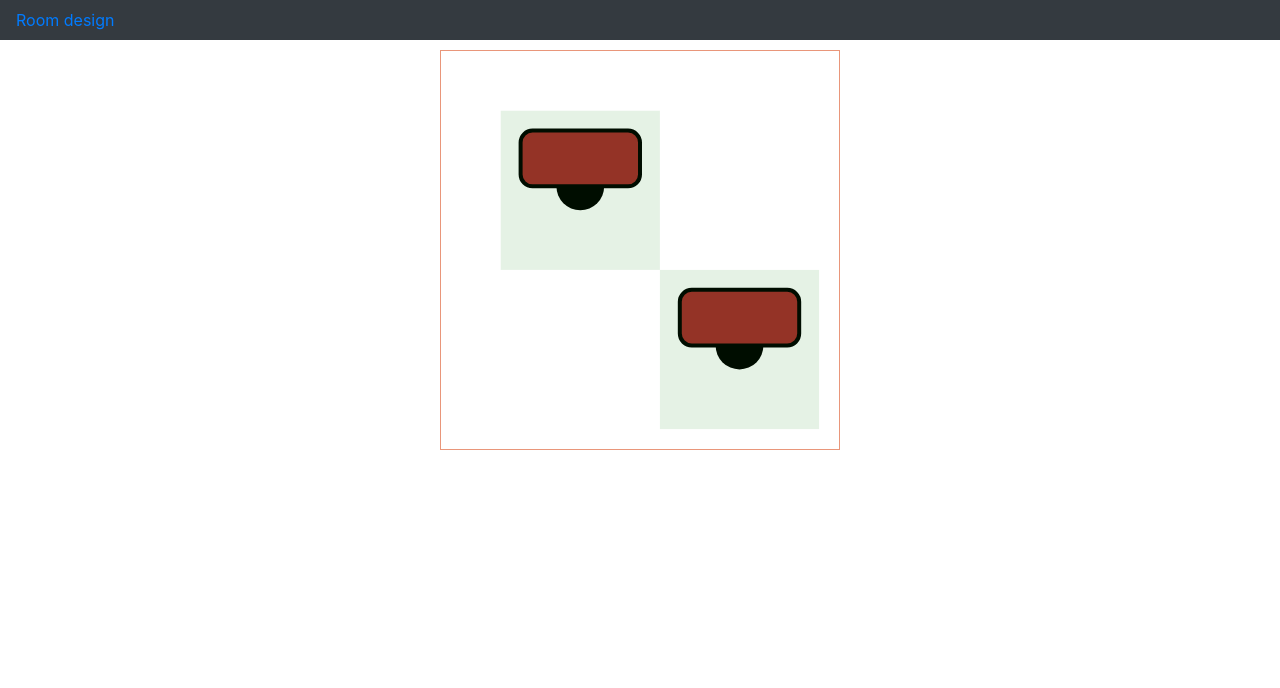
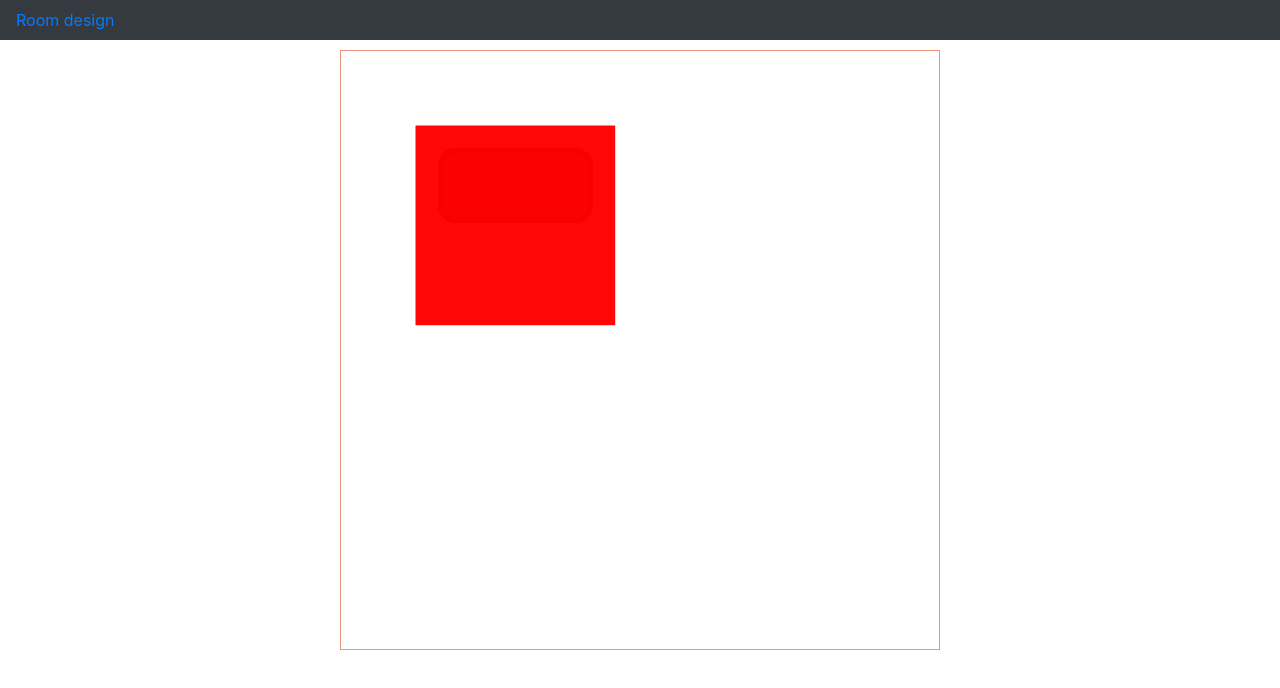
Before and after one commit to K44mil/svg-tutorial, an Angular app: page /roomdesigner in a window 1280 px wide. Shown: the top 688 px of the page. Built offline with nearby package versions, Linux system fonts and the light colour scheme.

Commit message:
room designer finished

```diff
--- a/src/app/_components/room-designer/room-designer.component.html
+++ b/src/app/_components/room-designer/room-designer.component.html
@@ -1,7 +1,7 @@
 <div class="room-designer">
     <svg
-    [attr.width]="400"
-    [attr.height]="400"
+    [attr.width]="this.roomWidth"
+    [attr.height]="this.roomHeight"
     [attr.viewBox]="this.viewBox"
     id="svgElement"
     (mouseup)="onSvgMouseUp($event)"
@@ -19,8 +19,22 @@
         </circle>
     </g>
 
+    <g *ngFor="let desk of desks">
 
-    <rect *ngFor="let desk of desks"
+        <!-- front to left -->
+        <rect *ngIf="desk.direction === 1"
+        [attr.x]="desk.positionX"
+        [attr.y]="desk.positionY"
+        [attr.width]="desk.height"
+        [attr.height]="desk.width"
+        stroke="black"
+        stroke-width="5"
+        rx="15"
+        fill="brown">
+        </rect>
+
+        <!-- front to top -->
+        <rect *ngIf="desk.direction === 2"
         [attr.x]="desk.positionX"
         [attr.y]="desk.positionY"
         [attr.width]="desk.width"
@@ -31,6 +45,32 @@
         fill="brown">
         </rect>
 
+        <!-- front to right -->
+        <rect *ngIf="desk.direction === 3"
+        [attr.x]="desk.positionX + 80"
+        [attr.y]="desk.positionY"
+        [attr.width]="desk.height"
+        [attr.height]="desk.width"
+        stroke="black"
+        stroke-width="5"
+        rx="15"
+        fill="brown">
+        </rect>
+
+        <!-- front to bottom -->
+        <rect *ngIf="desk.direction === 4"
+        [attr.x]="desk.positionX"
+        [attr.y]="desk.positionY + 80"
+        [attr.width]="desk.width"
+        [attr.height]="desk.height"
+        stroke="black"
+        stroke-width="5"
+        rx="15"
+        fill="brown">
+        </rect>
+
+
+    </g>
 
     <rect *ngFor="let desk of desks"
     [attr.x]="desk.positionX-25"
@@ -38,7 +78,7 @@
     [attr.width]="spaceWidth"
     [attr.height]="spaceHeight"
     [attr.fill]="desk.collide === 0 ? 'green' : 'red'"
-    fill-opacity="0.1"
+    fill-opacity="0.5"
     (mousedown)="onRectMouseDown($event, desk)">
         <title>
             NAZWA PRACOWNIKA
--- a/src/app/_components/room-designer/room-designer.component.ts
+++ b/src/app/_components/room-designer/room-designer.component.ts
@@ -21,34 +21,35 @@ export class RoomDesignerComponent implements OnInit {
   spaceHeight = 200;
 
   // room properites
-  roomHeight = 500;
-  roomWidth = 500;
+  roomHeight = 600;
+  roomWidth = 600;
 
   // SVG viewBox properties
-  viewBox = "0 0 " + this.roomWidth.toString() + " " + this.roomHeight.toString();
+  viewBox = '0 0 ' + this.roomWidth.toString() + ' ' + this.roomHeight.toString();
 
   // test string
-  worker: string = "Jan Kowalski\nProgrammer\n";
+  worker = 'Jan Kowalski\nProgrammer\n';
 
   constructor() { }
 
   ngOnInit() {
     // test objects
-    let desk = new Desk(1, 70, 150, 100, 100, 2, 0, 0, 0);
-    let _desk = new Desk(2, 70, 150, 300, 300, 2, 0, 0, 0);
+    for(let i = 0; i < 5; i++) {
+      const desk = new Desk(i+1, 70, 150, 100, 100, 2, 0, -1, 0);
+      this.desks.push(desk);
+    }
 
-    this.desks.push(desk);
-    this.desks.push(_desk);
+    this.detectCollisions();
   }
 
   onSvgMouseLeave(e: MouseEvent) {
     this.correctDesksPositions();
-    // this.correctDesksCollisions();
+    this.detectCollisions();
   }
 
   onSvgMouseUp(e: MouseEvent) {
 
-      let svgElement = e.target as SVGElement;
+      const svgElement = e.target as SVGElement;
       let svgSvgElement = e.target as SVGSVGElement;
 
       if (!(svgElement instanceof SVGSVGElement)) {
@@ -72,7 +73,7 @@ export class RoomDesignerComponent implements OnInit {
 
   onSvgMouseMove(e: MouseEvent) {
     if (this.selectedDesk) {
-      let svgElement = e.target as SVGElement;
+      const svgElement = e.target as SVGElement;
       let svgSvgElement = e.target as SVGSVGElement;
 
       if (!(svgElement instanceof SVGSVGElement)) {
@@ -95,17 +96,19 @@ export class RoomDesignerComponent implements OnInit {
       selectedDeskBorders = selectedDeskBorders.matrixTransform(svgSvgElement.getScreenCTM().inverse());
 
       // set selected desk position
-      this.selectedDesk.positionX = point.x - this.selectedDeskPoint.x;
-      this.selectedDesk.positionY = point.y - this.selectedDeskPoint.y;
+      this.selectedDesk.positionX = Math.floor(point.x - this.selectedDeskPoint.x);
+      this.selectedDesk.positionY = Math.floor(point.y - this.selectedDeskPoint.y);
 
       // correct position if out of the svg
       this.correctDesksPositions();
       // detect collision
-      this.correctDesksCollisions();
+      this.detectCollisions();
       // // print space rect borders coords
       // console.log('-----------------------RECT BORDERS-----------------------------------');
       // console.log('%cSelected desk: ' + this.selectedDesk, 'color: red; font-weight: bold');
-      // console.log('%cCORDS: ' + '\nLeft: ' + selectedDeskBorders.x + '\nTop: ' + selectedDeskBorders.y + '\nRight: ' + (selectedDeskBorders.x + this.selectedDesk.width) + '\nBottom: ' + (selectedDeskBorders.y + this.selectedDesk.height), 'color: red; font-weight: 900;');
+      // console.log('%cCORDS: ' + '\nLeft: ' + selectedDeskBorders.x
+                    //  + '\nTop: ' + selectedDeskBorders.y + '\nRight: ' + (selectedDeskBorders.x + this.selectedDesk.width)
+                    //  + '\nBottom: ' + (selectedDeskBorders.y + this.selectedDesk.height), 'color: red; font-weight: 900;');
     }
   }
 
@@ -118,7 +121,6 @@ export class RoomDesignerComponent implements OnInit {
       svgSvgElement = svgElement.ownerSVGElement;
     }
     const rect = svgElement.getBoundingClientRect();
-
 
     let selectedDeskBorders = svgSvgElement.createSVGPoint();
     let point = svgSvgElement.createSVGPoint();
@@ -165,39 +167,67 @@ export class RoomDesignerComponent implements OnInit {
     });
   }
 
-  correctDesksCollisions(): void {
+  detectCollisions(): void {
+    console.clear();
     for(let i = 0; i < this.desks.length; i++) {
+      this.desks[i].collide = 0;
       for(let j = 0; j < this.desks.length; j++) {
 
         const deskI = this.desks[i];
         const deskJ = this.desks[j];
 
         // space border Desk I
-        const spaceBorderLeftI = deskI.positionX - (this.spaceWidth - deskI.width)/2;
-        const spaceBorderTopI = deskI.positionY - (this.spaceWidth - deskI.width)/2;
-        const spaceBorderRightI = deskI.positionX + deskI.width + (this.spaceWidth - deskI.width)/2;
-        const spaceBorderBottomI = deskI.positionY + deskI.height + (this.spaceHeight - ((this.spaceWidth - deskI.width)/2 + deskI.height));;
+        const spaceBorderLeftI = deskI.positionX - (this.spaceWidth - deskI.width) / 2;
+        const spaceBorderTopI = deskI.positionY - (this.spaceWidth - deskI.width) / 2;
+        const spaceBorderRightI = deskI.positionX + deskI.width + (this.spaceWidth - deskI.width) / 2;
+        const spaceBorderBottomI = deskI.positionY + deskI.height
+         + (this.spaceHeight - ((this.spaceWidth - deskI.width) / 2 + deskI.height));
 
         // space border Desk J
-        const spaceBorderLeftJ = deskJ.positionX - (this.spaceWidth - deskJ.width)/2;
-        const spaceBorderTopJ = deskJ.positionY - (this.spaceWidth - deskJ.width)/2;
-        const spaceBorderRightJ = deskJ.positionX + deskJ.width + (this.spaceWidth - deskJ.width)/2;
-        const spaceBorderBottomJ = deskJ.positionY + deskJ.height + (this.spaceHeight - ((this.spaceWidth - deskJ.width)/2 + deskJ.height));;
+        const spaceBorderLeftJ = deskJ.positionX - (this.spaceWidth - deskJ.width) / 2;
+        const spaceBorderTopJ = deskJ.positionY - (this.spaceWidth - deskJ.width) / 2;
+        const spaceBorderRightJ = deskJ.positionX + deskJ.width + (this.spaceWidth - deskJ.width) / 2;
+        const spaceBorderBottomJ = deskJ.positionY + deskJ.height
+         + (this.spaceHeight - ((this.spaceWidth - deskJ.width) / 2 + deskJ.height));
 
         if (deskI.id === deskJ.id) {
           continue;
         }
 
         // collision detect
-        if (((spaceBorderTopI <= spaceBorderTopJ && (spaceBorderBottomI <= spaceBorderBottomJ && spaceBorderBottomI >= spaceBorderTopJ)) ||
-            (spaceBorderBottomI >= spaceBorderBottomJ && (spaceBorderTopI >= spaceBorderTopJ && spaceBorderTopI <= spaceBorderBottomJ))) &&
-            ((spaceBorderLeftI  <= spaceBorderLeftJ && (spaceBorderRightI <= spaceBorderRightJ && spaceBorderRightI >= spaceBorderLeftJ) ||
-            (spaceBorderRightI >= spaceBorderRightJ && (spaceBorderLeftI >= spaceBorderLeftJ && spaceBorderLeftI <= spaceBorderRightJ))))) {
-              deskI.collide = 1;
-            } else {
-              deskI.collide = 0;
-            }
+        if (spaceBorderTopI === spaceBorderTopJ && spaceBorderRightI === spaceBorderRightJ
+           && spaceBorderBottomI === spaceBorderBottomJ && spaceBorderLeftI === spaceBorderLeftJ) {
+            deskI.collide = 1;
+        } else if (spaceBorderBottomI === spaceBorderBottomJ) {
+          if (((spaceBorderLeftI < spaceBorderLeftJ && (spaceBorderRightI < spaceBorderRightJ && spaceBorderRightI > spaceBorderLeftJ)))
+          || ((spaceBorderRightI > spaceBorderRightJ && (spaceBorderLeftI > spaceBorderLeftJ && spaceBorderLeftI < spaceBorderRightJ)))) {
+            deskI.collide = 1;
+          }
+        } else if (spaceBorderTopI === spaceBorderTopJ) {
+          if (((spaceBorderLeftI < spaceBorderLeftJ && (spaceBorderRightI < spaceBorderRightJ && spaceBorderRightI > spaceBorderLeftJ)))
+          || ((spaceBorderRightI > spaceBorderRightJ && (spaceBorderLeftI > spaceBorderLeftJ && spaceBorderLeftI < spaceBorderRightJ)))) {
+            deskI.collide = 1;
+          }
+        } else if (spaceBorderLeftI === spaceBorderLeftJ) {
+          if (((spaceBorderTopI < spaceBorderTopJ && (spaceBorderBottomI < spaceBorderBottomJ && spaceBorderBottomI > spaceBorderTopJ))
+          || (spaceBorderBottomI > spaceBorderBottomJ && (spaceBorderTopI > spaceBorderTopJ && spaceBorderTopI < spaceBorderBottomJ)))) {
+            deskI.collide = 1;
+          }
+        } else if (spaceBorderRightI === spaceBorderRightJ) {
+          if (((spaceBorderTopI < spaceBorderTopJ && (spaceBorderBottomI < spaceBorderBottomJ && spaceBorderBottomI > spaceBorderTopJ))
+          || (spaceBorderBottomI > spaceBorderBottomJ && (spaceBorderTopI > spaceBorderTopJ && spaceBorderTopI < spaceBorderBottomJ)))) {
+            deskI.collide = 1;
+          }
+        } else if (((spaceBorderTopI < spaceBorderTopJ && (spaceBorderBottomI < spaceBorderBottomJ && spaceBorderBottomI > spaceBorderTopJ))
+        || (spaceBorderBottomI > spaceBorderBottomJ && (spaceBorderTopI > spaceBorderTopJ && spaceBorderTopI < spaceBorderBottomJ)))
+        && ((spaceBorderLeftI  < spaceBorderLeftJ && (spaceBorderRightI < spaceBorderRightJ && spaceBorderRightI > spaceBorderLeftJ)
+        || (spaceBorderRightI > spaceBorderRightJ && (spaceBorderLeftI > spaceBorderLeftJ && spaceBorderLeftI < spaceBorderRightJ))))) {
+          deskI.collide = 1;
+        }
 
+        // console.log(
+        //   '%cDeskI id: ' + deskI.id + '\nDeskJ id: ' + deskJ.id, 'color: red; font-weight: 700'
+        // );
         // console.log(
         //    'Top I: ' + spaceBorderTopI +
         //    '\nTop J: ' + spaceBorderTopJ +
@@ -216,17 +246,31 @@ export class RoomDesignerComponent implements OnInit {
         //        (spaceBorderRightI > spaceBorderRightJ && (spaceBorderLeftI > spaceBorderLeftJ && spaceBorderLeftI < spaceBorderRightJ))))}`,
         //   'color: green; font-weight: 900;'
         // )
-
       }
     }
   }
 
+  changeDeskDirection(): void {
+    if (this.selectedDesk) {
+      if (this.selectedDesk.direction < 4) {
+        this.selectedDesk.direction++;
+      } else {
+        this.selectedDesk.direction = 1;
+      }
+    }
+  }
 
   @HostListener('document:keypress', ['$event'])
   handleKeyboardEvent(event: KeyboardEvent) {
 
     if (event.key === 'r') {
-      this.correctDesksCollisions();
+      this.changeDeskDirection();
+    }
+    if (event.key === 'c') {
+      this.detectCollisions();
+    }
+    if (event.key === 's') {
+      this.selectedDesk.positionY += 0.05;
     }
 
   }
--- a/src/app/_models/Desk.ts
+++ b/src/app/_models/Desk.ts
@@ -5,7 +5,7 @@ export class Desk {
     width: number;
     positionX: number;
     positionY: number;
-    positionAngle: number; // 1 - left, 2 - top, 3 - right, 4 - bottom
+    direction: number; // 1 - left, 2 - top, 3 - right, 4 - bottom
     collide: number;
     employeeId: number;
     roomId: number;
@@ -16,7 +16,7 @@ export class Desk {
         width: number,
         positionX: number,
         positionY: number,
-        positionAngle: number,
+        direction: number,
         collide: number,
         employeeId: number,
         roomId: number
@@ -29,7 +29,7 @@ export class Desk {
         this.employeeId = employeeId;
         this.roomId = roomId;
         this.collide = collide;
-        this.positionAngle = positionAngle;
+        this.direction = direction;
     }
 
 }
```
Lines whose indentation alone changed are shown as unchanged.
